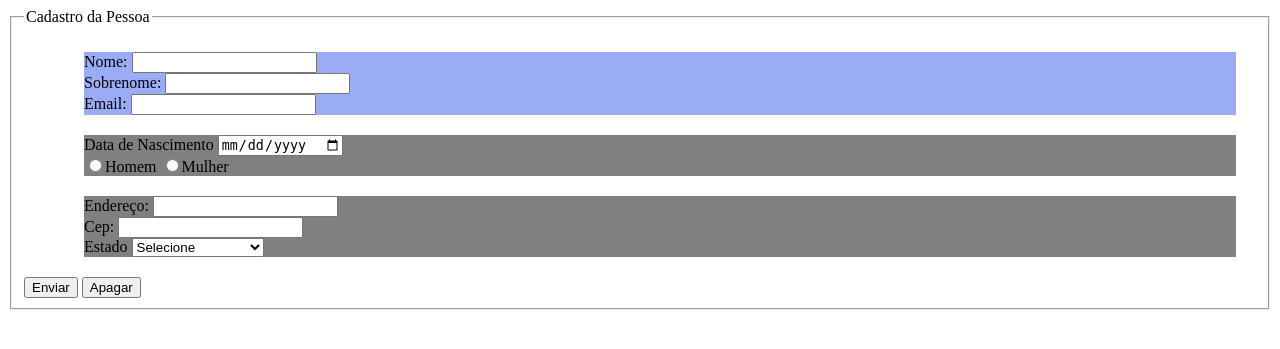
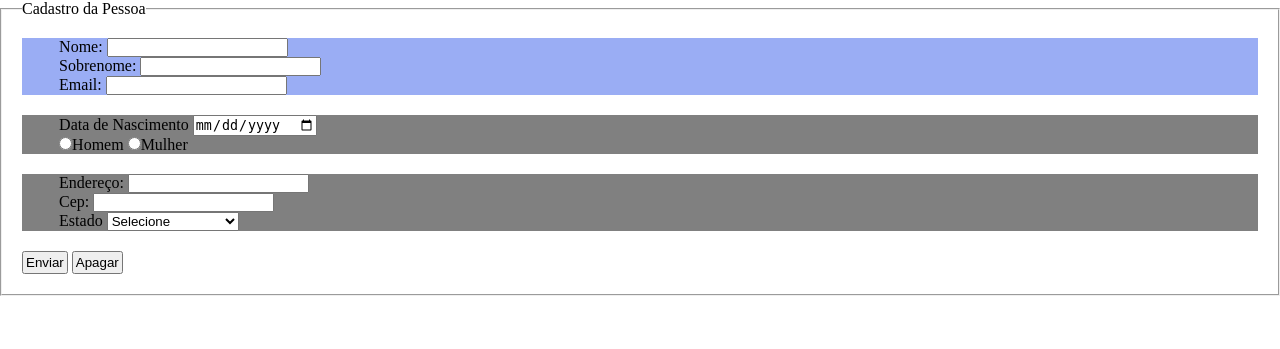
Before and after one commit to HSP303/Desenvolvimento-Web, a PHP site: page /pratica03.html in a window 1280 px wide. Shown: the top 349 px of the page. Run offline with PHP 8.4, Linux system fonts and the light colour scheme.

Commit message:
atualização

```diff
--- a/Aula3/pratica03/pratica03.html
+++ b/Aula3/pratica03/pratica03.html
@@ -71,8 +71,8 @@
 
             </ul>
 
-            <input type="submit" value="Enviar">
-            <input type="reset" value="Apagar">
+            <input type="submit" value="Enviar" class="button">
+            <input type="reset" value="Apagar" class="button">
         </fieldset>
     </form>
 
--- a/Aula3/pratica03/style.css
+++ b/Aula3/pratica03/style.css
@@ -1,5 +1,15 @@
+* {
+    margin: 0;
+    padding: 0;
+}
+
+fieldset {
+    padding: 20px;
+}
+
 div {
-    margin: 20px;
+    margin-bottom: 20px;
+    padding-left: 3%;
 }
 
 div.cont1 {
@@ -19,3 +29,7 @@ li {
     margin: 0;
     padding: 0;
 }
+
+.button {
+    padding: 2px;
+}
```
